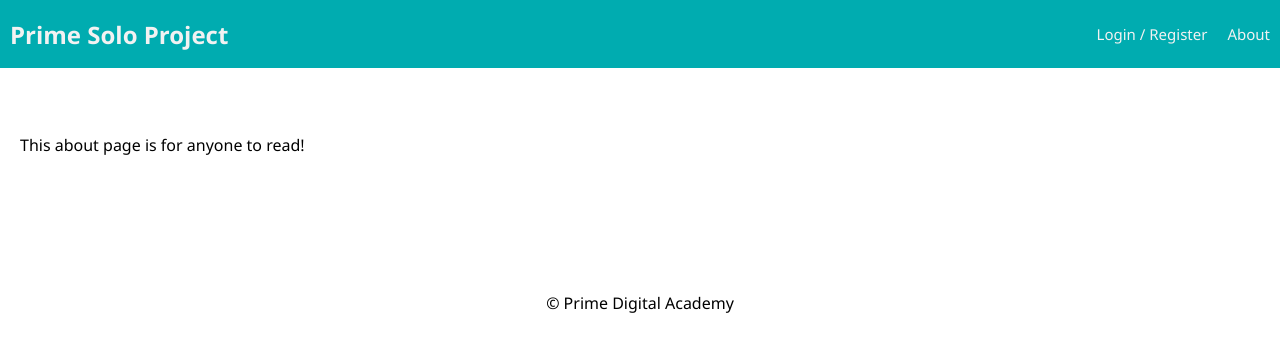
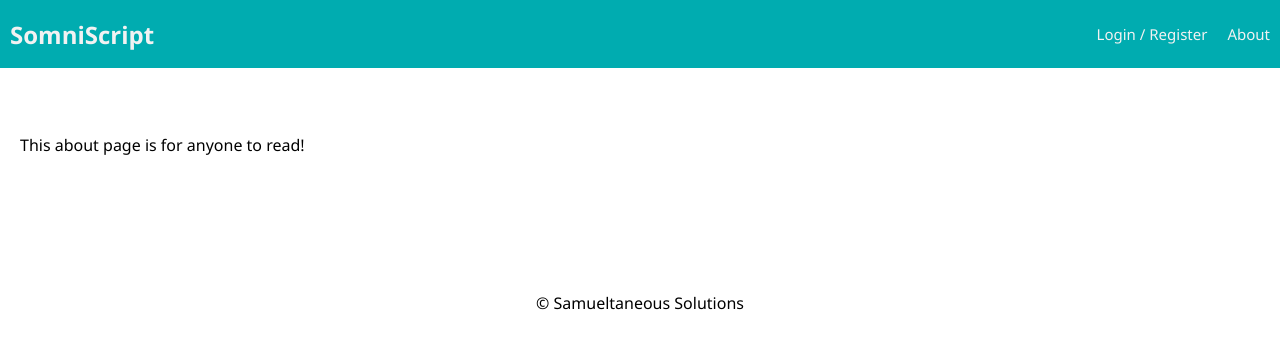
Before and after one commit to Samueltaneously/prime-solo-project, a React (Create React App) app: page /#/about in a window 1280 px wide. Shown: the top 352 px of the page. Built offline with nearby package versions, Linux system fonts and the light colour scheme; no server answers.

Commit message:
minor edits: footer and navbar

```diff
--- a/src/components/Footer/Footer.jsx
+++ b/src/components/Footer/Footer.jsx
@@ -7,7 +7,7 @@ import './Footer.css';
 // or even care what the redux state is, so it doesn't need 'connect()'
 
 function Footer() {
-  return <footer>&copy; Prime Digital Academy</footer>;
+  return <footer>&copy; Samueltaneous Solutions</footer>;
 }
 
 export default Footer;
--- a/src/components/Nav/Nav.jsx
+++ b/src/components/Nav/Nav.jsx
@@ -10,7 +10,7 @@ function Nav() {
   return (
     <div className="nav">
       <Link to="/home">
-        <h2 className="nav-title">Prime Solo Project</h2>
+        <h2 className="nav-title">SomniScript</h2>
       </Link>
       <div>
         {/* If no user is logged in, show these links */}
--- a/src/components/UserPage/UserPage.jsx
+++ b/src/components/UserPage/UserPage.jsx
@@ -34,6 +34,8 @@ function UserPage() {
     <div className="container">
       <h2>Welcome, {user.username}!</h2>
       <p>Your ID is: {user.id}</p>
+      <LogOutButton className="btn" />
+
       <h2>Describe your dream:</h2>
       <form>
         <textarea type="text"
@@ -45,7 +47,6 @@ function UserPage() {
         </textarea>
         <button onClick={handleSubmit} className='btn'>Save Dream!</button>
       </form>
-      <LogOutButton className="btn" />
     </div>
   );
 }
```
